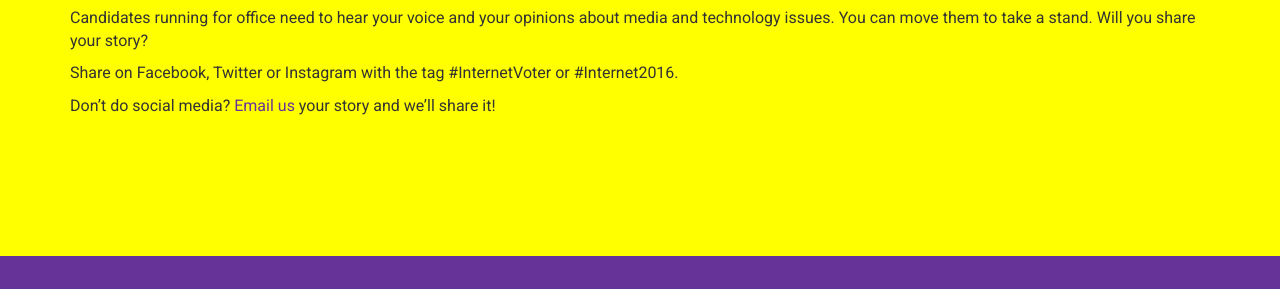
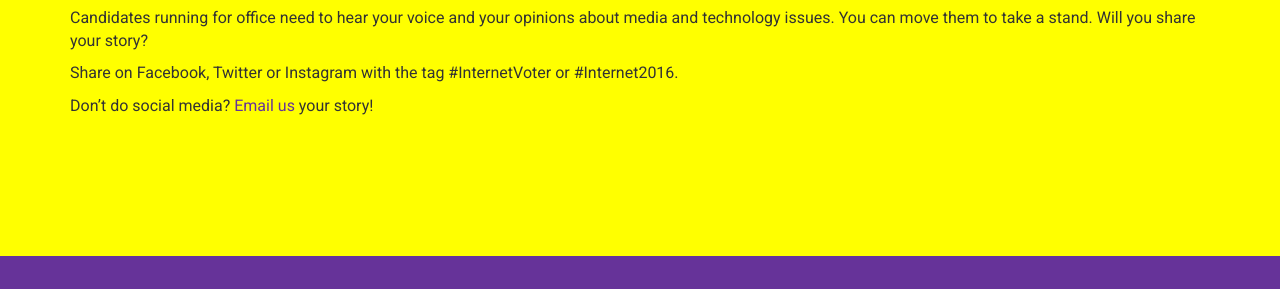
Before and after one commit to freepress/internet2016, a Jekyll site: the page built from _posts/toolkits/2015-01-05-take-action-online.md, in a window 1280 px wide. Shown: the part 890-1179 px from the top of the page. Built offline with Jekyll 4.4.1, drawn with Linux system fonts in a browser that asks for light colours; a script that is not in the unit is left out; comment, search, counter and statistics services are not loaded.

Commit message:
Updated content

```diff
--- a/_posts/toolkits/2015-01-05-take-action-online.md
+++ b/_posts/toolkits/2015-01-05-take-action-online.md
@@ -19,7 +19,7 @@ Candidates running for office need to hear your voice and your opinions about me
 
 Share on Facebook, Twitter or Instagram with the tag #InternetVoter or #Internet2016.
 
-Don't do social media? <a href="mailto:info@freepress.net?subject=Share your story submission">Email us</a> your story and we'll share it!
+Don't do social media? <a href="mailto:info@freepress.net?subject=Share your story submission">Email us</a> your story!
 
 <script src="//assets.juicer.io/embed.js" type="text/javascript"></script>
 <link href="//assets.juicer.io/embed.css" media="all" rel="stylesheet" type="text/css" />
```
